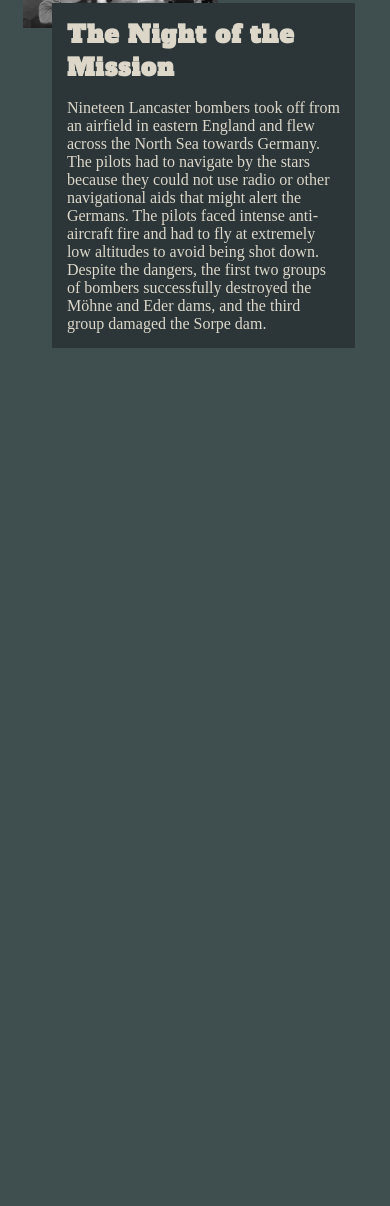
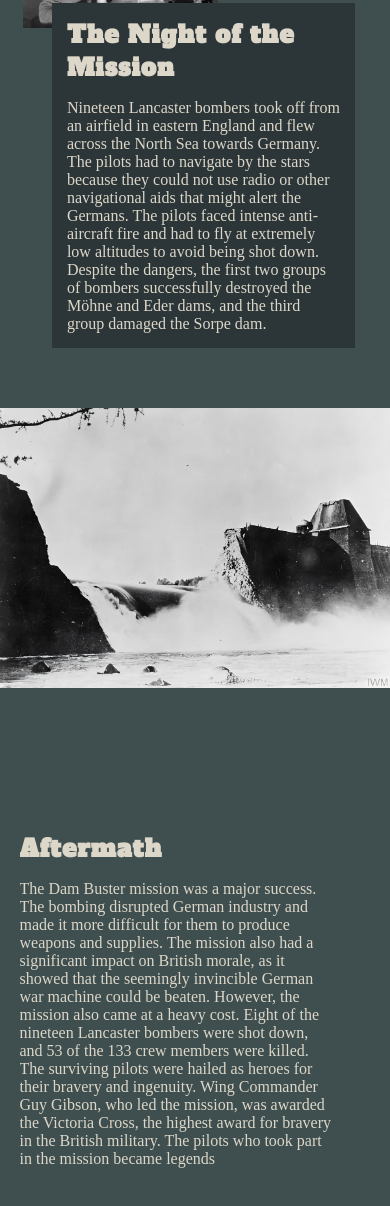
Before and after one commit to christiangoran/the-dam-busters, a plain HTML site: page index.html in a window 390 px wide. Shown: the part 3214-4420 px from the top of the page. Before the commit the page ends 3603 px from the top, so only its background shows below. Drawn offline with Linux system fonts and the light colour scheme; a web font is replaced by a local one.

Commit message:
Add Aftermath section, css styling and screen size responsiveness

```diff
--- a/assets/css/style.css
+++ b/assets/css/style.css
@@ -214,6 +214,7 @@
         position: relative;
         color: #DCD7C9;
         overflow: hidden;
+        margin-bottom: 5%;
     }
 
     #mission-section-div {
@@ -230,12 +231,38 @@
         padding: 15px;
         position: absolute;
         width: 30%;
-        bottom: 15%;
         right: 15%;
 
     }
 
+/* The Aftermath Section */
 
+    #aftermath-section {
+        height: 100vh;
+        width: 100vw;
+        position: relative;
+        color: #2C3639
+    }
+
+    #aftermath-section-div {
+        background-image: url(../images/destroyed.jpg);
+        background-repeat: no-repeat;
+        backface-visibility: 0.4;
+        width: 100vw;
+        height: 100vh;
+        background-size: cover;
+        background-attachment: fixed;
+    }
+
+    #aftermath-section-text {
+        bottom: 50%;
+        left: 20%;
+        width:40%;
+
+        position: absolute;
+        overflow: hidden;
+
+    }
 
 
 
@@ -456,4 +483,33 @@
 
     }
 
+    /* Media query 800px - The Aftermath Section */
+
+    #aftermath-section {
+        height: 100vh;
+        width: 100vw;
+        position: relative;
+        color: #DCD7C9
+    }
+
+    #aftermath-section-div {
+        background-image: url(../images/destroyed.jpg);
+        background-repeat: no-repeat;
+        backface-visibility: 0.4;
+        width: 100vw;
+        height: 100vh;
+        background-size: contain;
+        background-attachment: inherit;
+    }
+
+    #aftermath-section-text {
+        bottom: 10%;
+        left: 5%;
+        width:80%;
+
+        position: absolute;
+        overflow: hidden;
+
+    }
+
 }
--- a/index.html
+++ b/index.html
@@ -156,7 +156,7 @@
 
     <!-- The Night of the Mission Section  -->
 
-     <section id="mission-section">
+    <section id="mission-section">
 
         <div id="mission-section-div">
 
@@ -172,7 +172,29 @@
 
          </div>
 
-     </section>
+    </section>
+
+    <!-- The Planning Section  -->
+
+    <section id="aftermath-section">
+
+        <div id="aftermath-section-div">
+
+            <div id="aftermath-section-text">
+                <h2>Aftermath</h2>
+                <p>
+                    The Dam Buster mission was a major success. The bombing disrupted German industry and made it more difficult for them to produce weapons and supplies.
+                    The mission also had a significant impact on British morale, as it showed that the seemingly invincible German war machine could be beaten. However, the mission
+                    also came at a heavy cost. Eight of the nineteen Lancaster bombers were shot down, and 53 of the 133 crew members were killed.
+                    The surviving pilots were hailed as heroes for their bravery and ingenuity. Wing Commander Guy Gibson, who led the mission, was awarded the Victoria Cross, the highest award for
+                    bravery in the British military. The pilots who took part in the mission became legends
+
+                </p>
+            </div>
+
+        </div>
+
+    </section>
 
 
 
```
Also changed, not shown: assets/images/destroyed.jpg (added).
